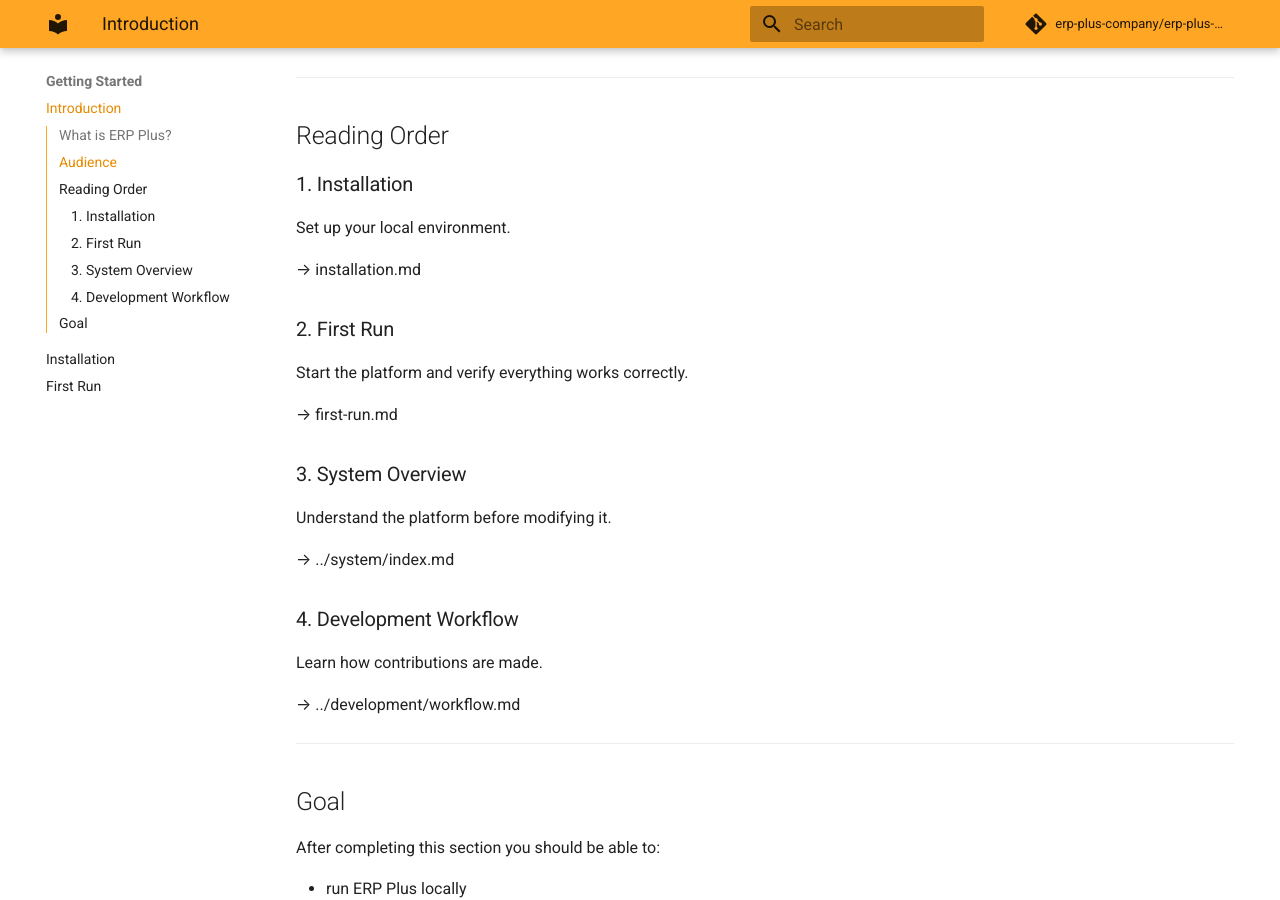
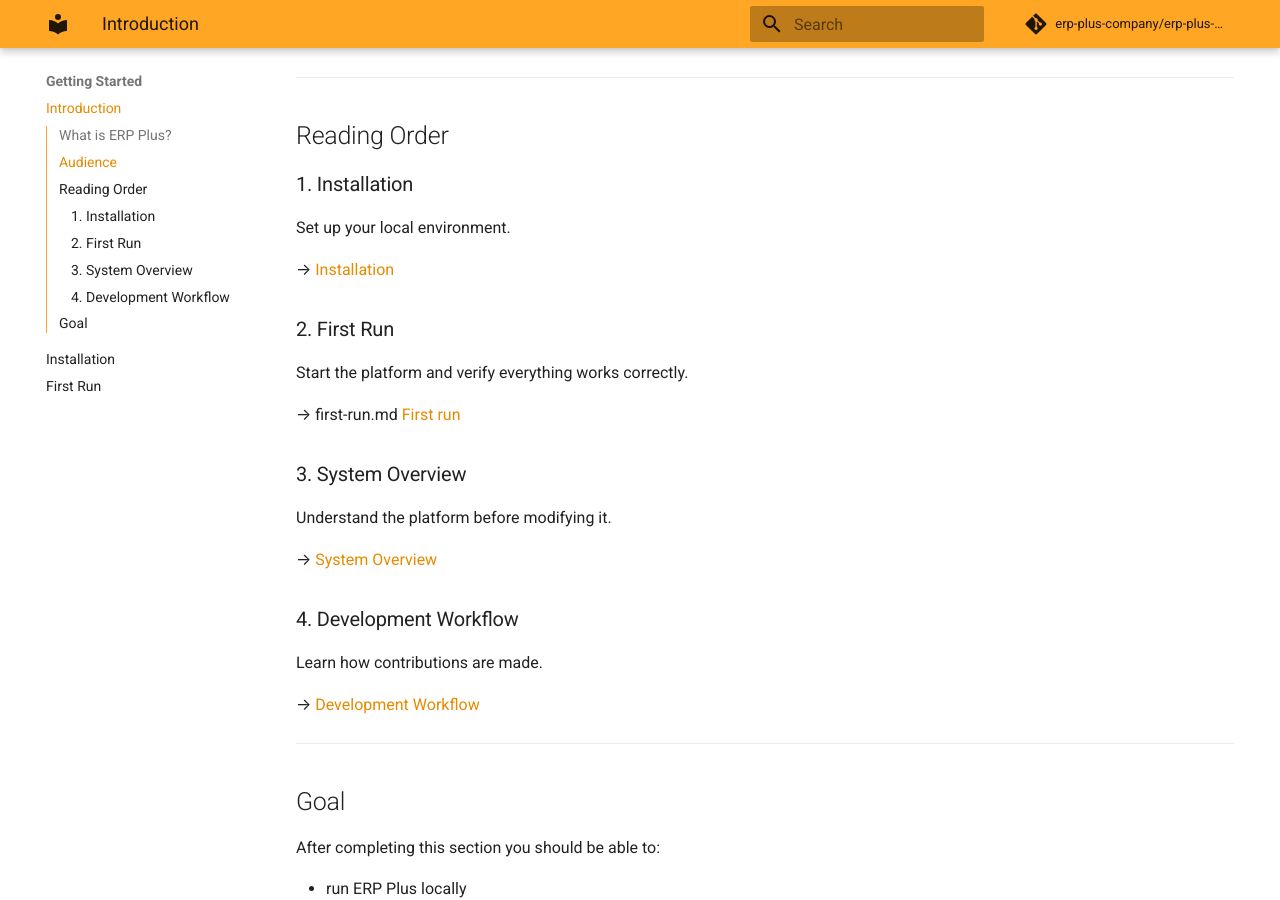
Before and after one commit to erp-plus-company/erp-plus-docs, an MkDocs documentation site: the page built from docs/getting-started/index.md, in a window 1280 px wide and 900 px high, scrolled down 880 px. Built offline with MkDocs 1.6.1 and Material for MkDocs 9.7.7, drawn with Linux system fonts in a browser that asks for light colours; comment, search, counter and statistics services are not loaded.

Commit message:
docs(gestartetd): add links

```diff
--- a/docs/getting-started/index.md
+++ b/docs/getting-started/index.md
@@ -36,25 +36,26 @@ This section is intended for:
 
 Set up your local environment.
 
-→ installation.md
+→ [Installation](installation.md)
 
 ### 2. First Run
 
 Start the platform and verify everything works correctly.
 
 → first-run.md
+[First run](first-run.md)
 
 ### 3. System Overview
 
 Understand the platform before modifying it.
 
-→ ../system/index.md
+→ [System Overview](../system/index.md)
 
 ### 4. Development Workflow
 
 Learn how contributions are made.
 
-→ ../development/workflow.md
+→ [Development Workflow](../development/workflow.md)
 
 ---
 
```
Also changed, not shown: other parts of docs/getting-started/index.md (+0 -6 lines).
